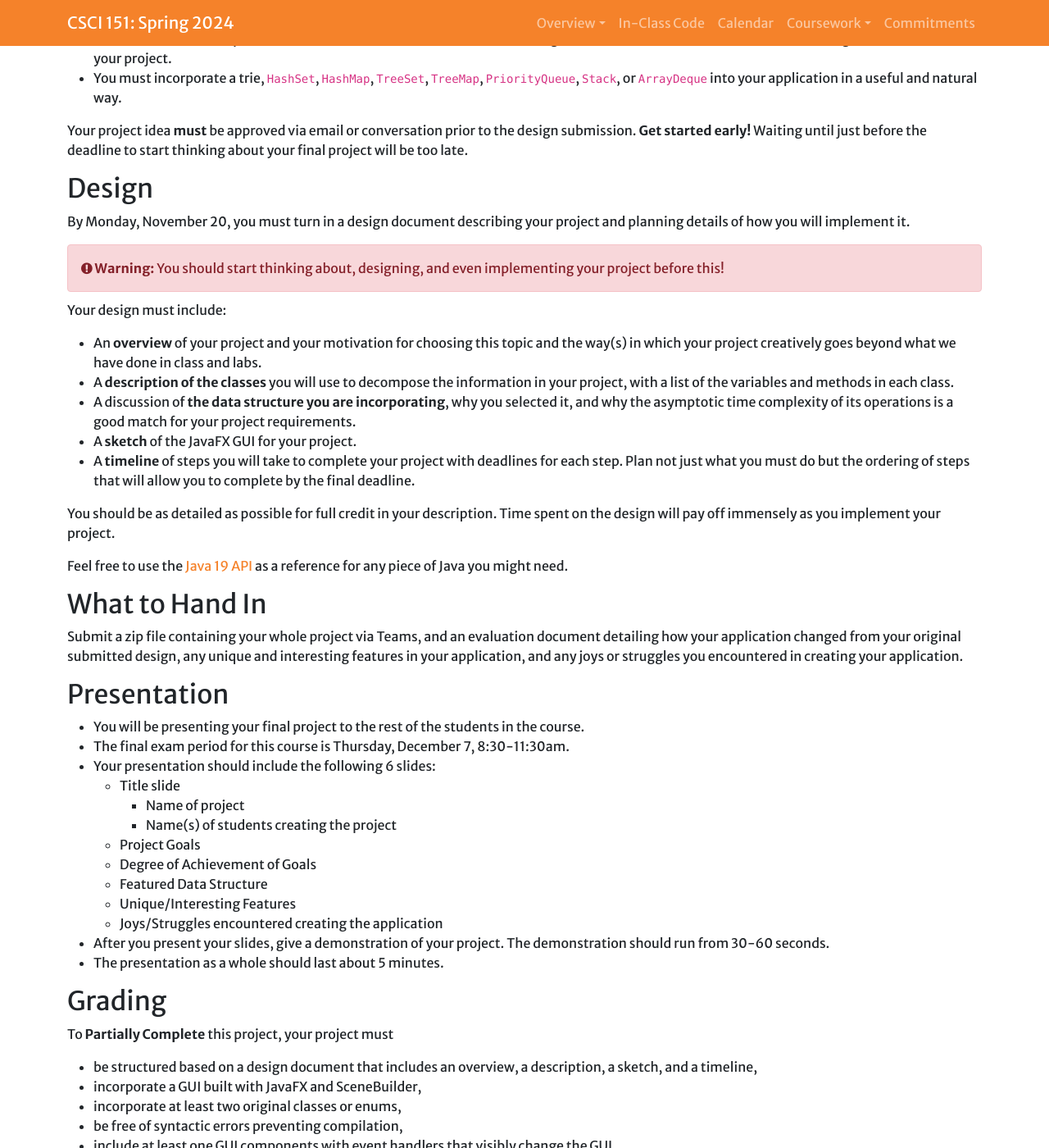
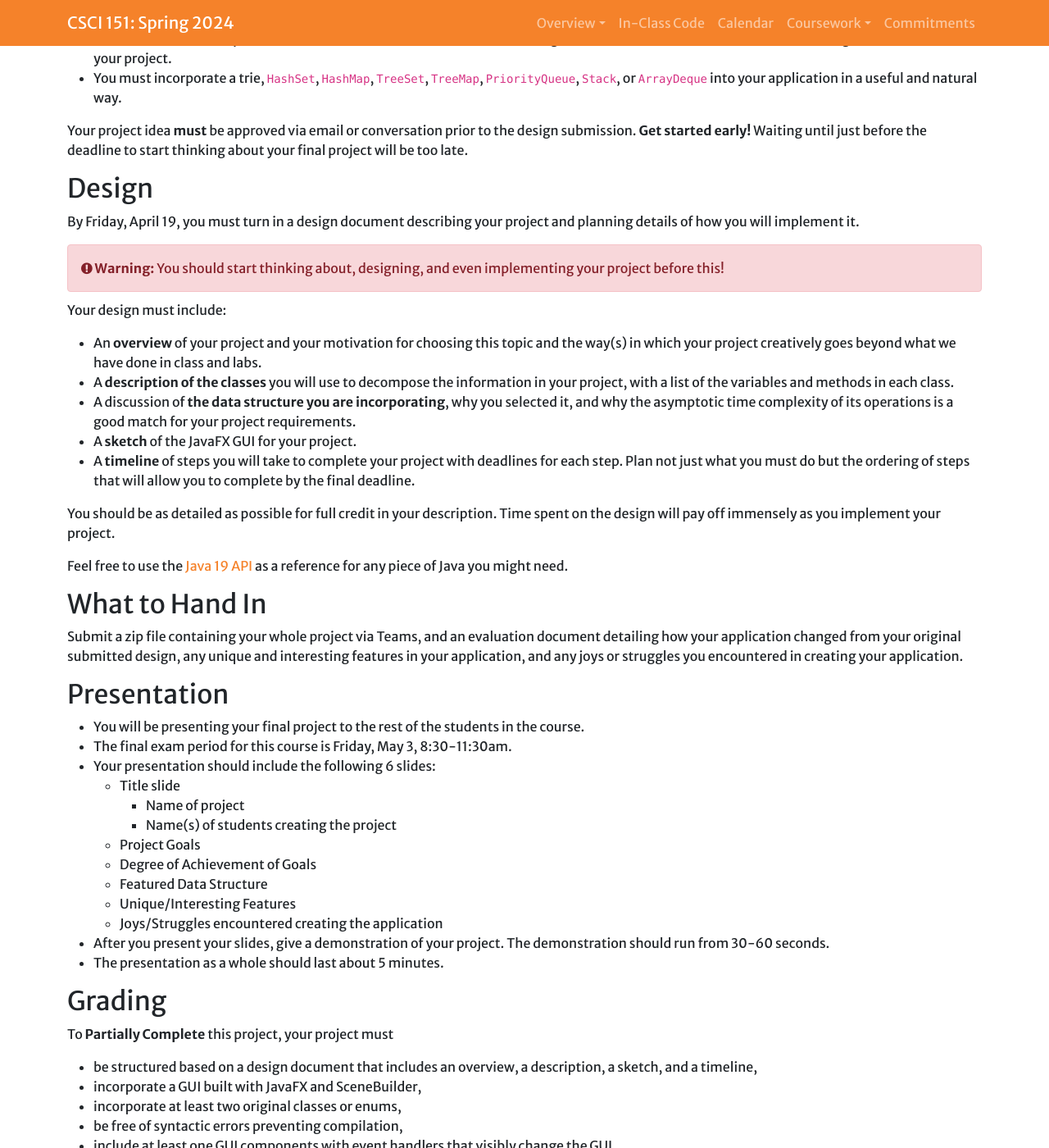
Before and after one commit to Hendrix-CS/csci151, a Jekyll site: the page built from projects/final-project.md, in a window 1280 px wide and 1400 px high, scrolled down 544 px. Shown: the whole window at 82% size. Built offline with Jekyll 4.4.1, drawn with Linux system fonts in a browser that asks for light colours; a script that is not in the unit is left out; our own code applies the rules of GitHub Pages for plain Markdown files.

Commit message:
updated dates for final

```diff
--- a/projects/final-project.md
+++ b/projects/final-project.md
@@ -3,8 +3,8 @@ layout: work
 type: Project
 num: 4
 worktitle: Final Project
-designdue: Monday, November 20
-finaldue: Thursday, December 7, 8:30-11:30am
+designdue: Friday, April 19
+finaldue: Friday, May 3, 8:30-11:30am
 ---
 
 ## Description
```
